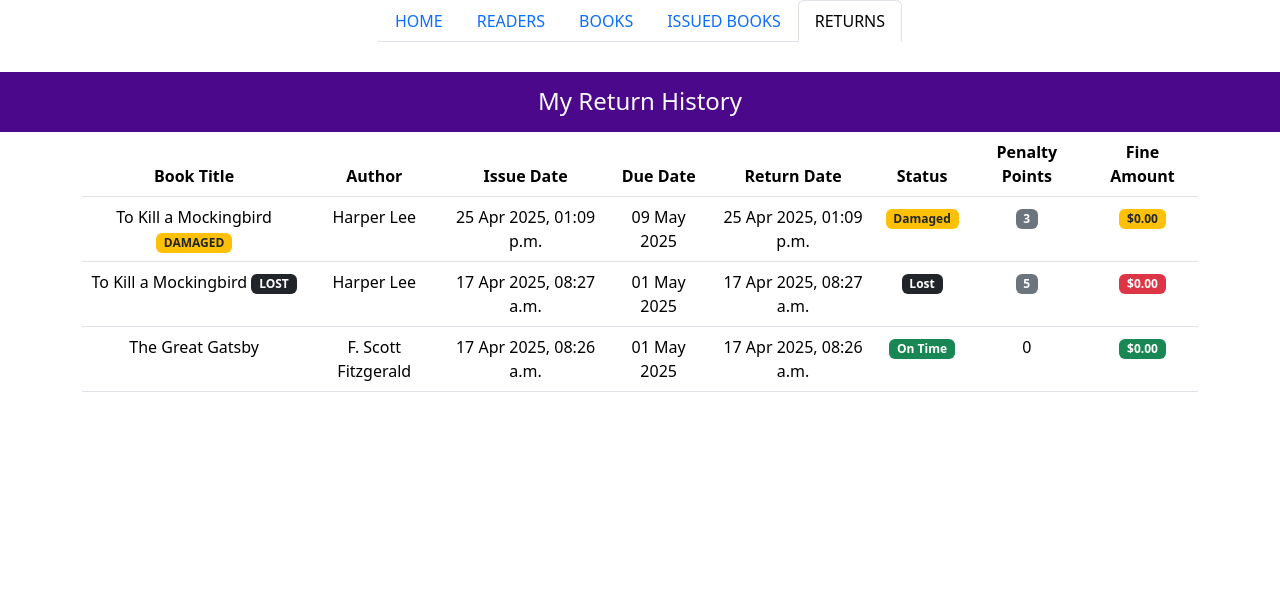
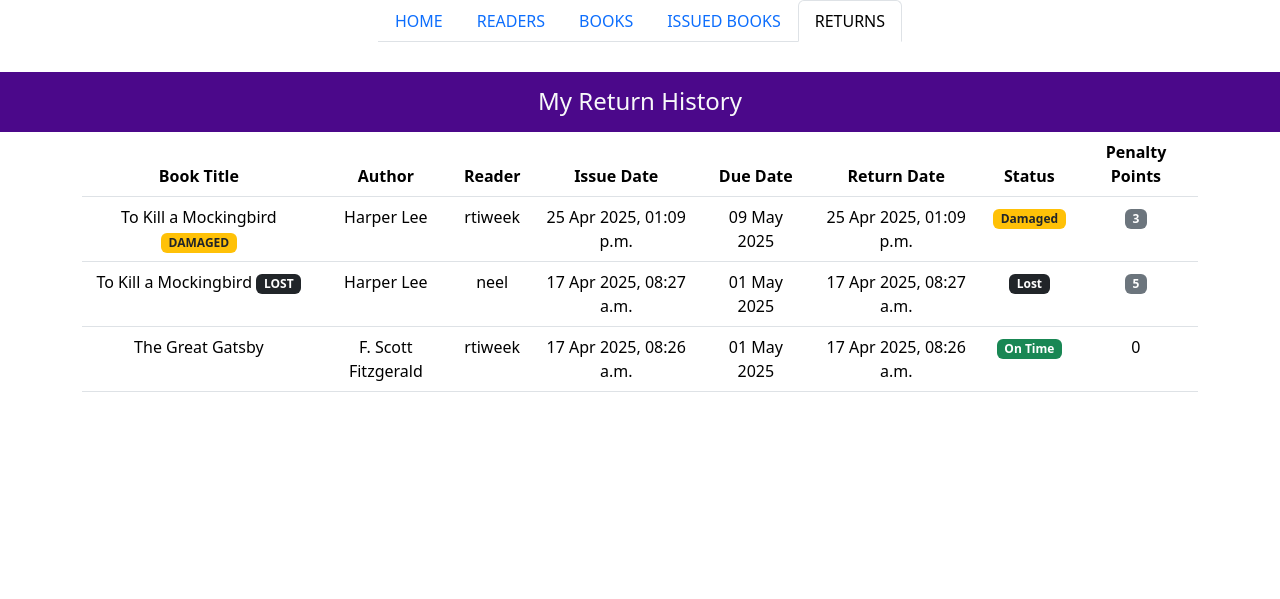
Before and after one commit to Manav-020/django-project, a Django app: page /returns in a window 1280 px wide. Shown: the part 74-673 px from the top of the page. Run offline with Django 5.2, Linux system fonts and the light colour scheme; data comes from the database, SQL or seed files in the repository; both versions use the stored data as it was after the commit.

Commit message:
removed penalty points concept and added name of reader who returning book on returns page

```diff
--- a/lim_app/templates/returns.html
+++ b/lim_app/templates/returns.html
@@ -24,12 +24,12 @@
                         <tr>
                             <th>Book Title</th>
                             <th>Author</th>
+                            <th>Reader</th>
                             <th>Issue Date</th>
                             <th>Due Date</th>
                             <th>Return Date</th>
                             <th>Status</th>
                             <th>Penalty Points</th>
-                            <th>Fine Amount</th>
                         </tr>
                     </thead>
                     <tbody>
@@ -41,6 +41,7 @@
                                 {% if issue.is_damaged %}<span class="badge bg-warning text-dark">DAMAGED</span>{% endif %}
                             </td>
                             <td>{{ issue.book.author }}</td>
+                            <td>{{ issue.reader.reader_name }}</td>
                             <td>{{ issue.issue_date|date:"d M Y, h:i a" }}</td>
                             <td>{{ issue.due_date|date:"d M Y" }}</td>
                             <td>{{ issue.return_date|date:"d M Y, h:i a" }}</td>
@@ -65,28 +66,10 @@
                                     <span>0</span>
                                 {% endif %}
                             </td>
-                            <td>
-                                {% if issue.is_lost %}
-                                    <span class="badge bg-danger">${{ issue.lost_fee|floatformat:2 }}</span>
-                                {% elif issue.is_damaged %}
-                                    <span class="badge bg-warning text-dark">${{ issue.damage_fee|floatformat:2 }}</span>
-                                    {% if issue.late_fee > 0 %}
-                                        + <span class="badge bg-danger">${{ issue.late_fee|floatformat:2 }}</span>
-                                    {% endif %}
-                                {% elif issue.late_fee > 0 %}
-                                    <span class="badge bg-danger">${{ issue.late_fee|floatformat:2 }}</span>
-                                {% else %}
-                                    <span class="badge bg-success">$0.00</span>
-                                {% endif %}
-
-                                {% if issue.total_fee > 0 %}
-                                    <br><small>Total: ${{ issue.total_fee|floatformat:2 }}</small>
-                                {% endif %}
-                            </td>
                         </tr>
                         {% empty %}
                         <tr>
-                            <td colspan="8" class="text-center">No return history found</td>
+                            <td colspan="7" class="text-center">No return history found</td>
                         </tr>
                         {% endfor %}
                     </tbody>
--- a/lim_app/views.py
+++ b/lim_app/views.py
@@ -462,29 +462,21 @@ def returns(request):
             is_returned=True
         ).order_by('-return_date')
 
-        # Ensure penalty points are up to date
+        # Update penalty points for all returned books
         for book_issue in returned_books:
-            if book_issue.penalty_points == 0 and (book_issue.is_damaged or book_issue.is_lost or book_issue.calculate_overdue_days() > 0):
-                book_issue.update_penalty_points()
+            # Calculate penalty points based on late return, damage, or loss
+            penalties_before = book_issue.penalty_points
+            book_issue.update_penalty_points()
+
+            # Only save if there's a change to avoid unnecessary DB writes
+            if penalties_before != book_issue.penalty_points:
                 book_issue.save()
 
-        # Calculate details for each returned book
+        # Calculate simple details for each returned book
         for book in returned_books:
-            if book.return_date and book.due_date:
-                book.returned_late = book.return_date > book.due_date
-                if book.returned_late:
-                    book.days_late = (book.return_date - book.due_date).days
-                else:
-                    book.days_late = 0
-            else:
-                book.returned_late = False
-                book.days_late = 0
-
-            # Calculate different components of fines
-            book.late_fee = Decimal(str(book.days_late)) * Decimal(str(book.fine_rate)) if not book.is_lost else Decimal('0.00')
-            book.damage_fee = Decimal(str(book.book.price)) * Decimal('0.2') if book.is_damaged else Decimal('0.00')
-            book.lost_fee = book.calculate_lost_book_penalty() if book.is_lost else Decimal('0.00')
-            book.total_fee = book.late_fee + book.damage_fee + book.lost_fee
+            # Calculate overdue days using the model's method
+            book.days_late = book.calculate_overdue_days()
+            book.returned_late = book.days_late > 0
 
         return render(request, "returns.html", context={
             "current_tab": "returns",
```
Also changed, not shown: db.sqlite3.
